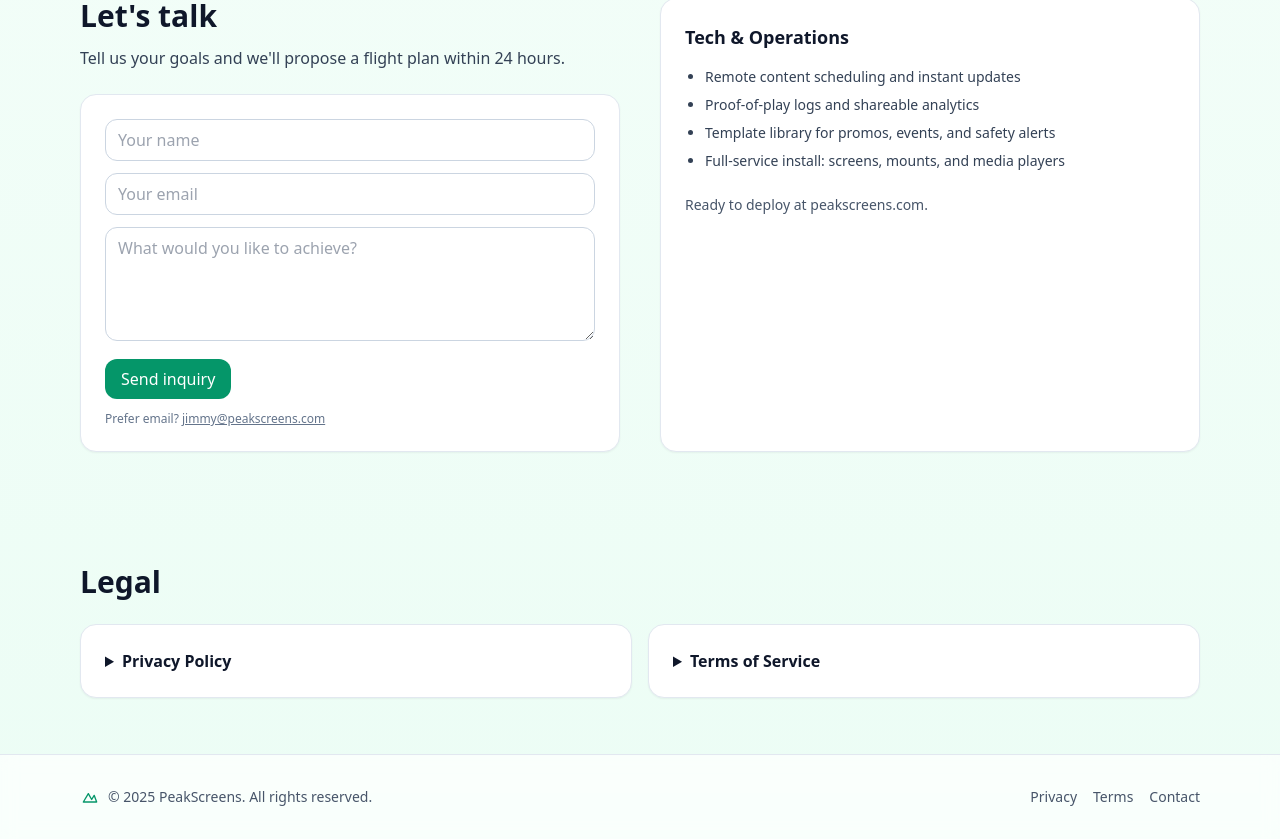
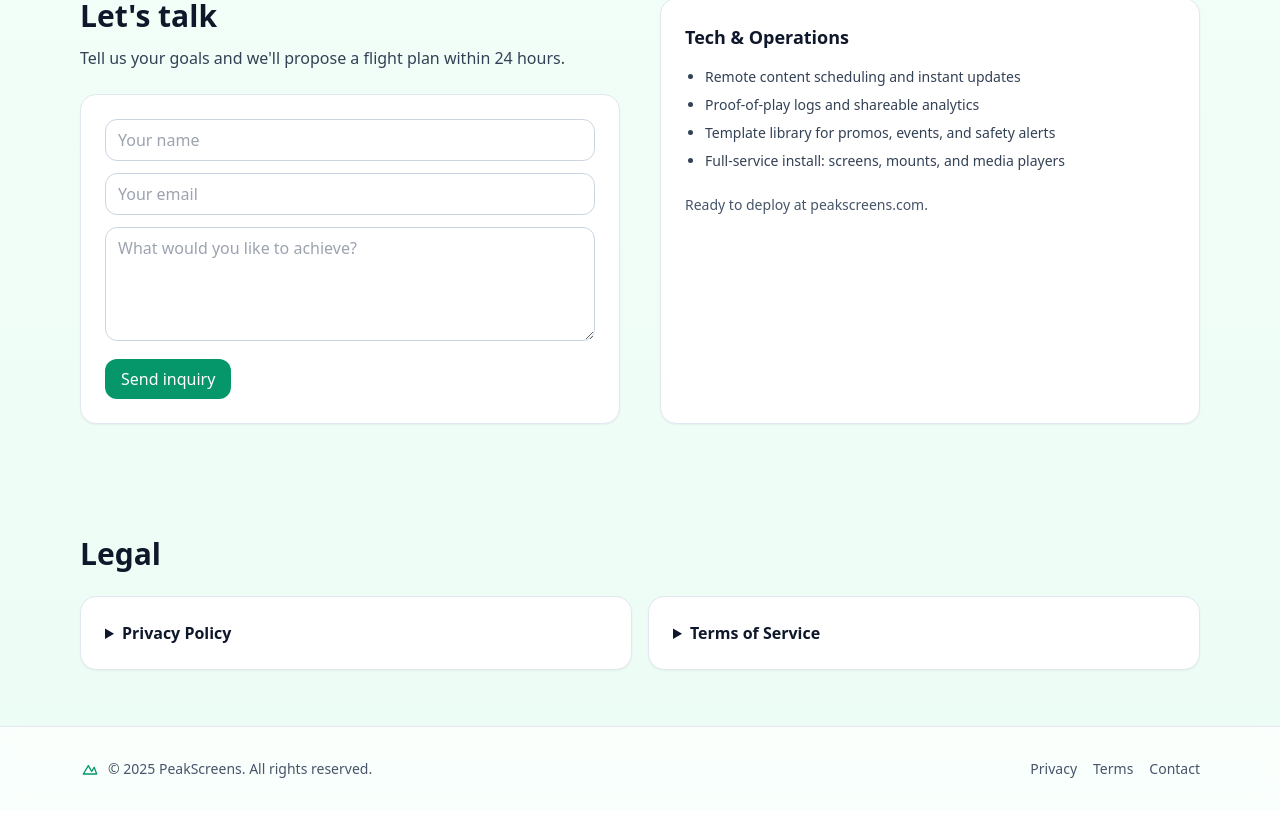
Before and after one commit to jcx5inc-cloud/peakscreens-site, a Next.js app: page / in a window 1280 px wide. Shown: the part 4804-5643 px from the top of the page. After the commit the page ends 5615 px from the top, so only its background shows below. Built offline with nearby package versions, Linux system fonts and the light colour scheme.

Commit message:
Update page.tsx

```diff
--- a/app/page.tsx
+++ b/app/page.tsx
@@ -382,9 +382,6 @@
                 <textarea name="message" required placeholder="What would you like to achieve?" rows={4} className="w-full rounded-xl border border-slate-300 px-3 py-2"/>
                 <button type="submit" className="px-4 py-2 rounded-xl bg-emerald-600 text-white font-medium">Send inquiry</button>
               </form>
-              <p className="text-xs text-slate-500 mt-3">
-                Prefer email? <a className="underline" href="mailto:jimmy@peakscreens.com">jimmy@peakscreens.com</a>
-              </p>
             </div>
           </div>
           <div className="rounded-2xl p-6 bg-white border border-slate-200 shadow-sm h-full">
```
